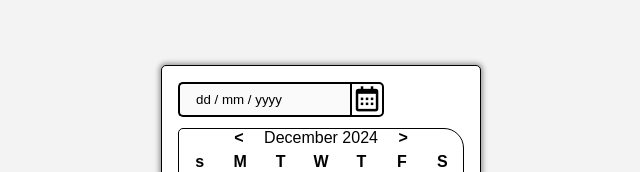
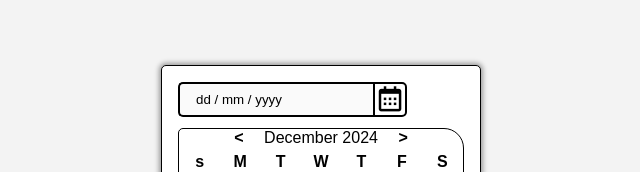
Before and after one commit to indraSetiawn/date-picker, a plain HTML site: page index.html in a window 1280 px wide. Shown: the part 141-313 px from the top of the page, without its empty margins (319-959 px from the left). Drawn offline with nearby package versions, Linux system fonts and the light colour scheme; a web font is replaced by a local one.

Commit message:
fix commit

```diff
--- a/styles.css
+++ b/styles.css
@@ -37,9 +37,10 @@ body {
 .date-input {
   display: flex;
   align-items: center;
-  justify-content: space-between;
+  justify-content: start;
   position: relative;
   margin-bottom: 0.7rem;
+
 }
 
 .date-input input {
@@ -59,9 +60,7 @@ body {
   border: 2px solid #000;
   border-top-right-radius: 5px;
   border-bottom-right-radius: 5px;
-  position: absolute;
-  right: 5rem;
-  top: 0px;
+
 }
 
 .date-input button i {
```
